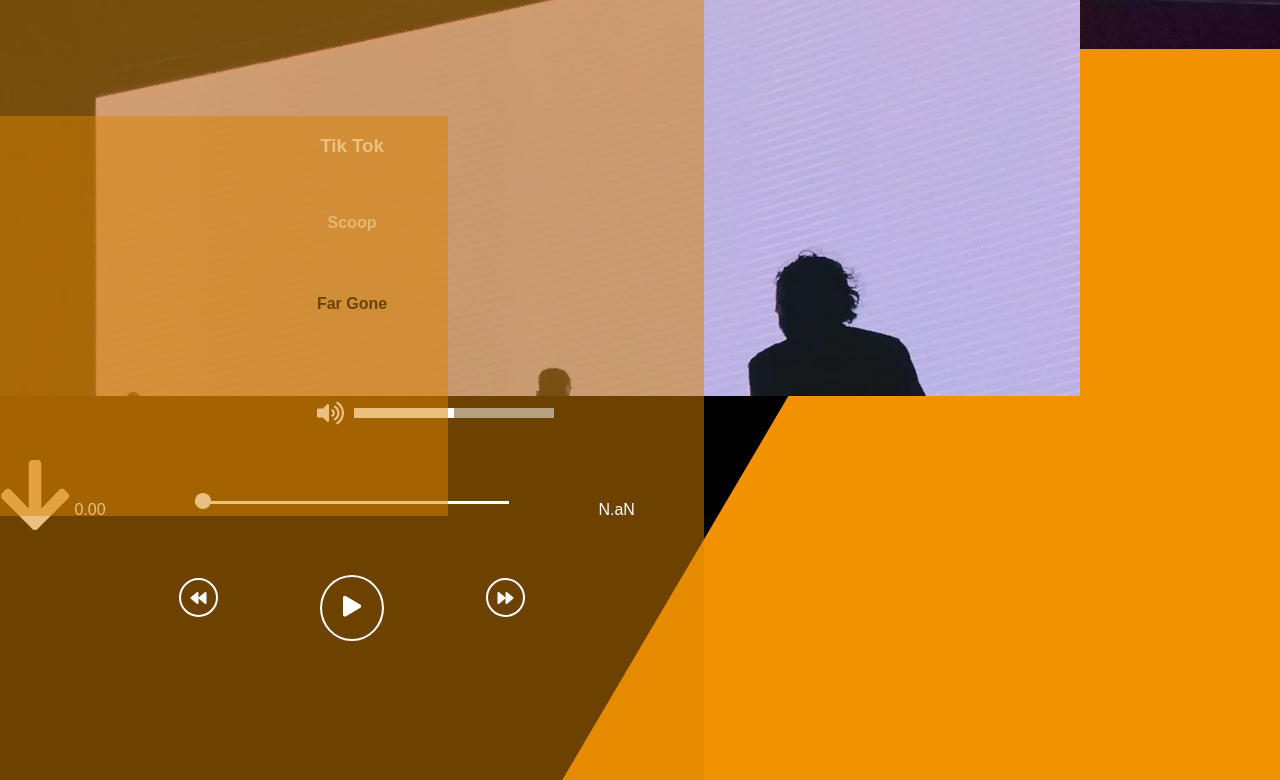
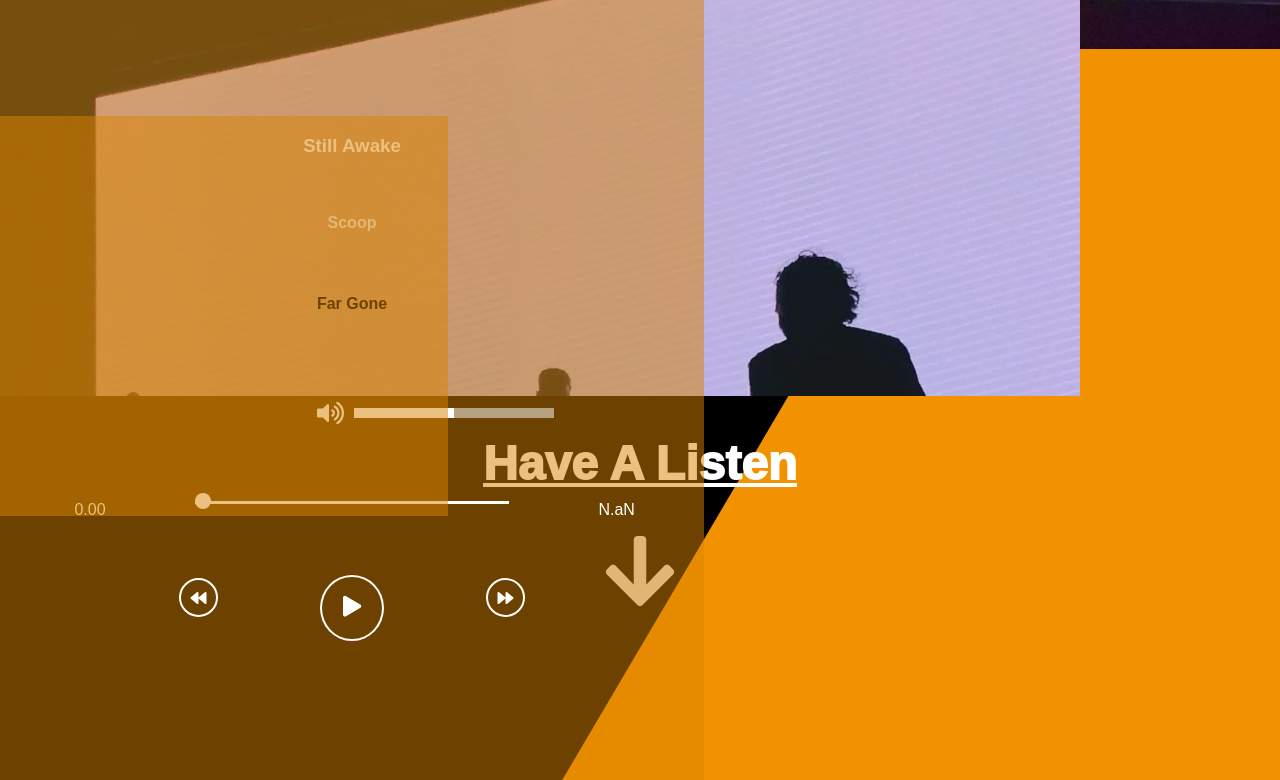
Before and after one commit to DylanBob211/bandWebsite, a website with bundled scripts: page index.html in a window 1280 px wide. Shown: the part 804-1584 px from the top of the page. Built offline with nearby package versions, Linux system fonts and the light colour scheme.

Commit message:
music changed for hosting

```diff
--- a/index.html
+++ b/index.html
@@ -67,8 +67,8 @@
             </div>
             <div id="background_img_showcase">
                 <div id="arrow">
-                    <h3>Have a listen</h3>
-                    <a href><i class="fas fa-arrow-down"></i></a>
+                    <h1>Have a listen</h1>
+                    <a href="#music"><i class="fas fa-arrow-down"></i></a>
                 </div>
             </div>
         </section>
--- a/src/js/main.js
+++ b/src/js/main.js
@@ -6,15 +6,12 @@ import Gallery from './gallery.js';
 
 //toggle menu-nav
 
-const tiktok = new Song('Tik Tok', '../../audio/kesha.mp3');
-const russian = new Song('Russian', '../../audio/russian.mp3');
-const evans = new Song('Spartacus Love Theme', '../../audio/evans.mp3');
-const miller = new Song('Detroit', '../../audio/detroit.mp3');
+const ghost = new Song('Still Awake', '../../music/ghostrifter-official-still-awake.mp3');
+const redlips = new Song('Red Lips', '../../music/deoxys-beats-redlips.mp3');
+
 const album = new Album('Far Gone', 'Scoop', '2018', null);
-album.addTrackToAlbum(tiktok);
-album.addTrackToAlbum(russian);
-album.addTrackToAlbum(evans);
-album.addTrackToAlbum(miller);
+album.addTrackToAlbum(ghost);
+album.addTrackToAlbum(redlips);
 
 const mp3Player = Mp3Player(album);
 
@@ -22,6 +19,10 @@ document.querySelector('body').onload = function(ev) {
   mp3Player.init();
   Gallery.initShowcase();
   Menu.init()
+  setTimeout(() => {
+    document.querySelector('#arrow h1').classList.add('active');
+    document.querySelector('#arrow i').classList.add('active');
+  }, 4500)
 }
 
 // MP3 PLAYER Button Click events
--- a/src/js/mp3_player.js
+++ b/src/js/mp3_player.js
@@ -137,7 +137,7 @@ const mp3PlayerModule = (function (album) {
   }
 
   function resetSong(currentSong) {
-    currentSong.stopBarAnimation();
+    // currentSong.stopBarAnimation();
     stopBarAnimation();
     barPointer.style.left = 0;
     updateCurrentTime(currentSong);
--- a/src/scss/_showcase.scss
+++ b/src/scss/_showcase.scss
@@ -73,15 +73,52 @@
   }
 
   #background_img_showcase {
+    display: flex;
+    justify-content: center;
     background: url(../imgs/Vecs/Component.svg);
     width: 100%;
     height: 40%;
     background-size: cover;
 
-    i {
-      color: #fff;
-      font-size: 5rem;
+
+
+    #arrow {
+      display: flex;
+      flex-direction: column;
+      align-items: center;
+
+      h1 {
+        transition: opacity 0.7s;
+        text-transform: capitalize;
+        text-decoration: underline;
+        font-size: 3rem;
+        font-weight: 1000;
+        color: #fff;
+        opacity: 0;
+
+        &.active {
+          opacity: 1;
+        }
+      }
+
+      i {
+        display: block;
+        color: #eaeaea;
+        font-size: 5rem;
+        transition: color 0.3s, font-size 0.3s, opacity 0.7s;
+        opacity: 0;
+
+        &:hover {
+          color: #fff;
+          font-size: 5.5rem;
+        }
+
+        &.active {
+          opacity: 1;
+        }
+      }
     }
+
 
 
     @media (orientation: landscape){
```
Also changed, not shown: src/css/main.css, 3 other files.
